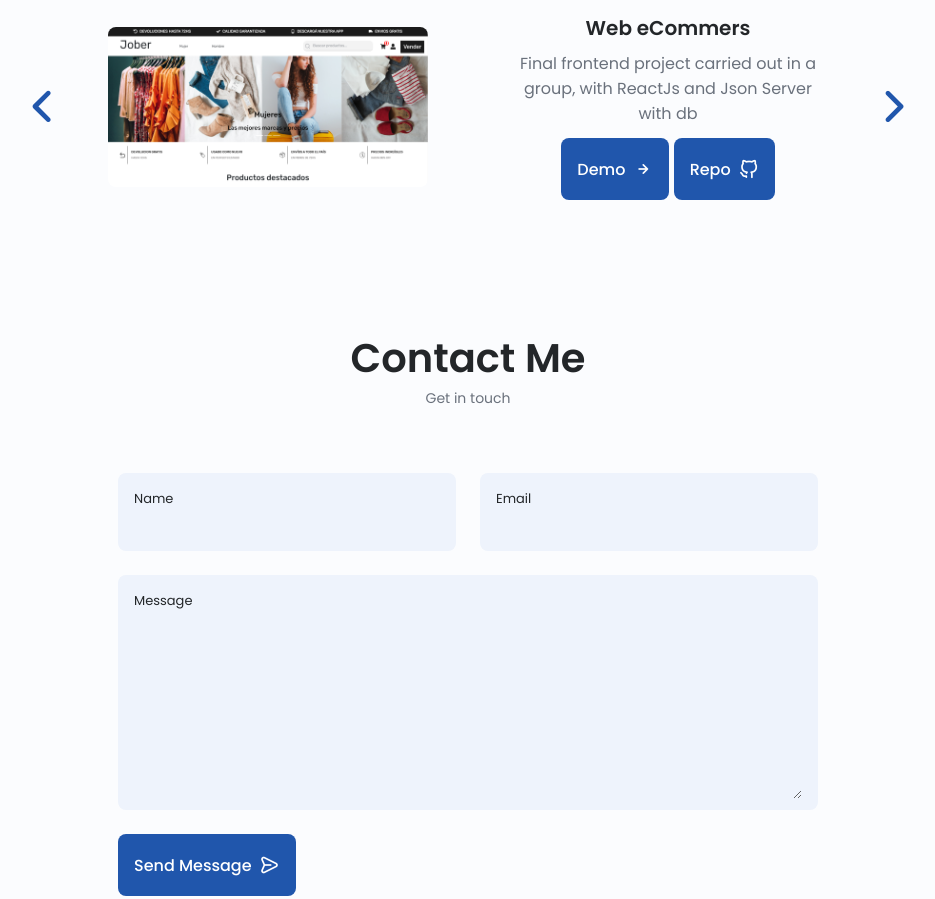
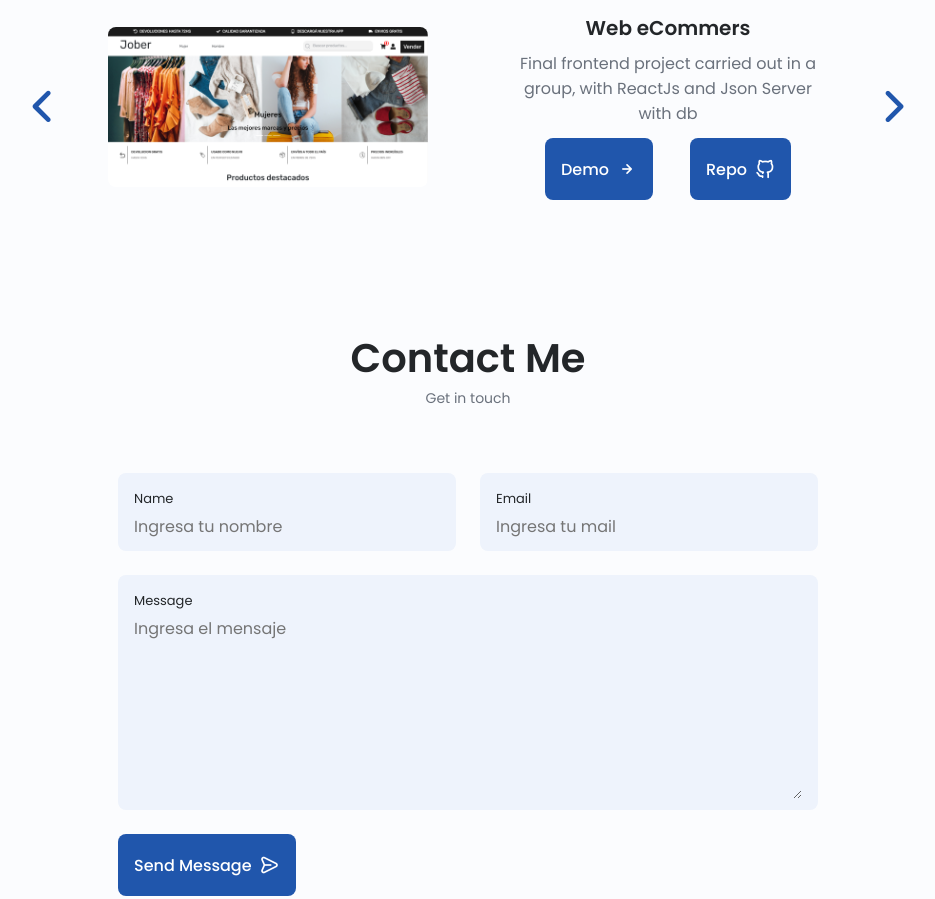
Before and after one commit to NCapdevila/portfolio, a plain HTML site: page index.html in a window 1280 px wide. Shown: the part 3100-3999 px from the top of the page, without its empty margins (172-1107 px from the left). Drawn offline with nearby package versions, Linux system fonts and the light colour scheme.

Commit message:
arreglando error en form

```diff
--- a/index.html
+++ b/index.html
@@ -377,6 +377,7 @@
                         <div class="portfolio__data">
                             <h3 class="portfolio__title">Web eCommers</h3>
                             <p class="portfolio__description">Final frontend project carried out in a group, with ReactJs and Json Server with db</p>
+                            <div class="buttons__proyect">
                             <a href="https://proyecto-react-numen-b0zq675yy-ncapdevila.vercel.app/" class="button button--flex button--small portfolio__button" id="bnt-port2">
                                 Demo
                                 <i class="uil uil-arrow-right button__icon"></i>
@@ -385,7 +386,7 @@
                                 Repo
                                 <i class="uil uil-github-alt button__icon"></i>
                             </a>
-
+                            </div>
                         </div>
                     </div>
 
@@ -410,19 +411,19 @@
                 <form name="form-contact2" class="contact__form grid" netlify>
                     <div class="contact__inputs grid">
                         <div class="contact__content">
-                            <label for="name" class="contact__label">Name</label>
-                            <input type="text" class="contact__input">
+                            <label for="" class="contact__label">Name</label>
+                            <input type="text" class="contact__input" required placeholder="Ingresa tu nombre" name="name">
                         </div>
 
                         <div class="contact__content">
-                            <label for="email" class="contact__label">Email</label>
-                            <input type="email" class="contact__input">
+                            <label for="" class="contact__label">Email</label>
+                            <input type="email" class="contact__input" required placeholder="Ingresa tu mail" name="email">
                         </div>
                     </div>
 
                     <div class="contact__content">
-                        <label for="message" class="contact__label">Message</label>
-                        <textarea name="" id="" cols="0" rows="7" class="contact__input"></textarea>
+                        <label for="" class="contact__label">Message</label>
+                        <textarea name="" id="" cols="0" rows="7" class="contact__input" required placeholder="Ingresa el mensaje" name="message"></textarea>
                     </div>
 
                     <div>
```
